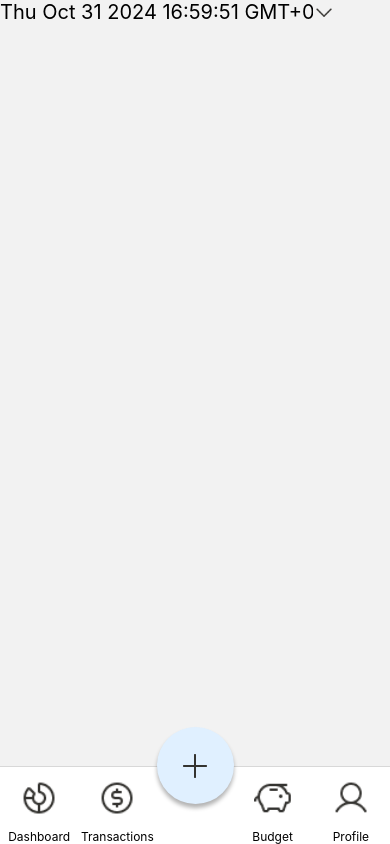
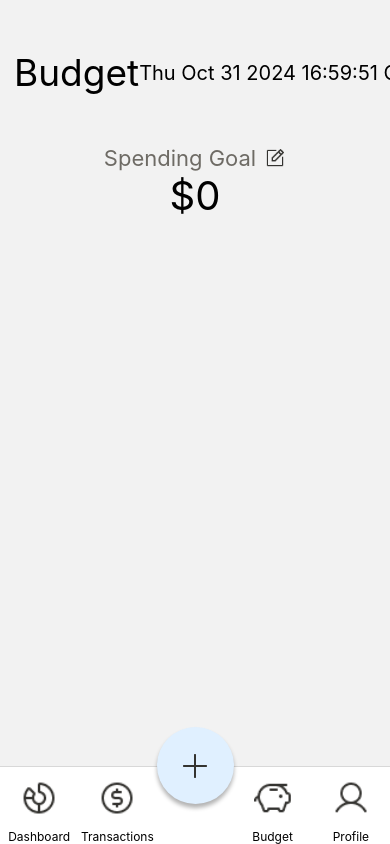
Before and after one commit to k4teseo/wetrack, a React Native app in the folder wetrack_mobile/: screen /Budget in a window 390 px wide. Built offline with nearby package versions, Linux system fonts and the light colour scheme.

Commit message:
edit spending goal working on budget page

```diff
--- a/wetrack_mobile/src/app/pages/BudgetPage.tsx
+++ b/wetrack_mobile/src/app/pages/BudgetPage.tsx
@@ -1,11 +1,121 @@
-import React from 'react';
-import { Text } from 'react-native';
+import React, { useState } from 'react';
+import { Text, StyleSheet, View, TextInput, TouchableOpacity, Modal, Button, Image } from 'react-native';
 import MonthSelector from "../../components/MonthSelector.tsx";
+const pencil = require("../../assets/icons/NotePencil.png");
 
 const BudgetPage = () => {
+    const [budget, setBudget] = useState(0);
+    const [modalVisible, setModalVisible] = useState(false);
+    const [inputValue, setInputValue] = useState(budget.toString());
+
+    const handleSave = () => {
+        const formattedValue = parseFloat(inputValue) || 0;
+        setBudget(formattedValue);
+        setModalVisible(false);
+    };
+
+    const formattedBudget = budget.toLocaleString('en-US');
+
     return (
-        <MonthSelector/>
-        );
-}
+        <View style={styles.container}>
+            <View style={styles.header}>
+                <Text style={styles.title}>Budget</Text>
+                <MonthSelector />
+            </View>
+
+            <View style={styles.goalContainer}>
+                <TouchableOpacity style={styles.button} onPress={() => setModalVisible(true)}>
+                    <Text style={styles.goalText}>Spending Goal</Text>
+                    <Image source={pencil} style={styles.image} />
+                </TouchableOpacity>
+                <Text style={styles.amountText}>${formattedBudget}</Text>
+            </View>
+
+            {/* Modal for entering budget */}
+            <Modal
+                transparent
+                visible={modalVisible}
+                animationType="slide"
+                onRequestClose={() => setModalVisible(false)}
+            >
+                <View style={styles.modalOverlay}>
+                    <View style={styles.modalContainer}>
+                        <Text style={styles.modalTitle}>Set Spending Goal</Text>
+                        <TextInput
+                            style={styles.input}
+                            placeholder="Enter amount"
+                            keyboardType="numeric"
+                            value={inputValue}
+                            onChangeText={setInputValue}
+                        />
+                        <Button title="Save" onPress={handleSave} />
+                    </View>
+                </View>
+            </Modal>
+        </View>
+    );
+};
+
+const styles = StyleSheet.create({
+    container: {
+        paddingHorizontal: 14,
+    },
+    title: {
+        fontSize: 37,
+        color: '#000',
+    },
+    header: {
+        flexDirection: 'row',
+        justifyContent: 'space-between',
+        alignItems: 'center',
+        marginTop: 50,
+        marginBottom: 50,
+    },
+    goalContainer: {
+        alignItems: 'center',
+    },
+    button: {
+        flexDirection: 'row',
+        alignItems: 'center',
+    },
+    image: {
+        width: 22,
+        height: 22,
+        marginLeft: 8,
+    },
+    goalText: {
+        fontSize: 22,
+        color: '#6E6B65',
+    },
+    amountText: {
+        fontSize: 40,
+        color: '#000',
+    },
+    modalOverlay: {
+        flex: 1,
+        backgroundColor: 'rgba(0, 0, 0, 0.5)',
+        justifyContent: 'center',
+        alignItems: 'center',
+    },
+    modalContainer: {
+        width: 300,
+        padding: 20,
+        backgroundColor: '#fff',
+        borderRadius: 10,
+        alignItems: 'center',
+    },
+    modalTitle: {
+        fontSize: 20,
+        marginBottom: 10,
+    },
+    input: {
+        width: '100%',
+        height: 40,
+        borderColor: '#ccc',
+        borderWidth: 1,
+        marginBottom: 15,
+        paddingHorizontal: 10,
+    },
+});
 
 export default BudgetPage;
```
